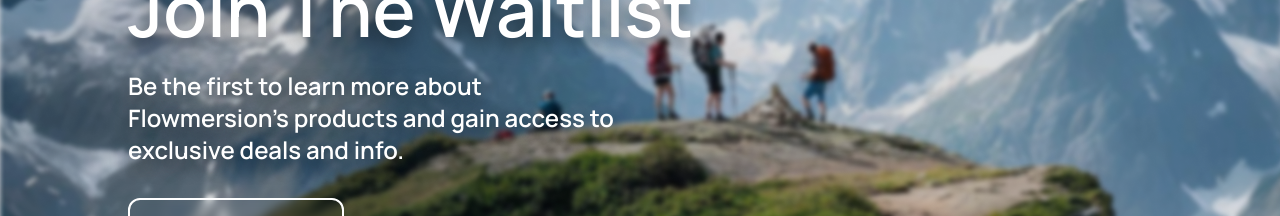
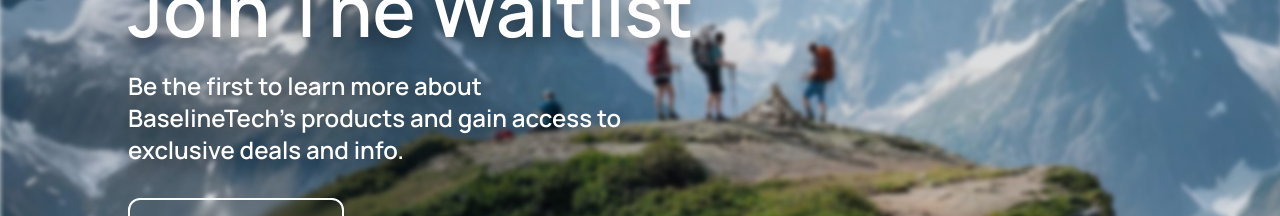
Before and after one commit to tejaswinikambaiahgari/baseline-tech-website, a Next.js app in the folder frontend/: page /community in a window 1280 px wide. Shown: the part 246-462 px from the top of the page. Built offline with nearby package versions, Linux system fonts and the light colour scheme; no server answers; a web font is replaced by a local one.

Commit message:
Replace Flowmersion with BaselineTech in WaitlistSection.tsx

```diff
--- a/frontend/app/community/WaitlistSection.tsx
+++ b/frontend/app/community/WaitlistSection.tsx
@@ -19,7 +19,7 @@ export default function WaitlistSection() {
                 <h1 className="text-7xl font-bold mb-6">Join The Waitlist</h1>
 
                 <p className="mb-8 text-2xl font-bold max-w-lg">
-                    Be the first to learn more about Flowmersion’s products and gain access to
+                    Be the first to learn more about BaselineTech’s products and gain access to
                     exclusive deals and info.
                 </p>
 
```
